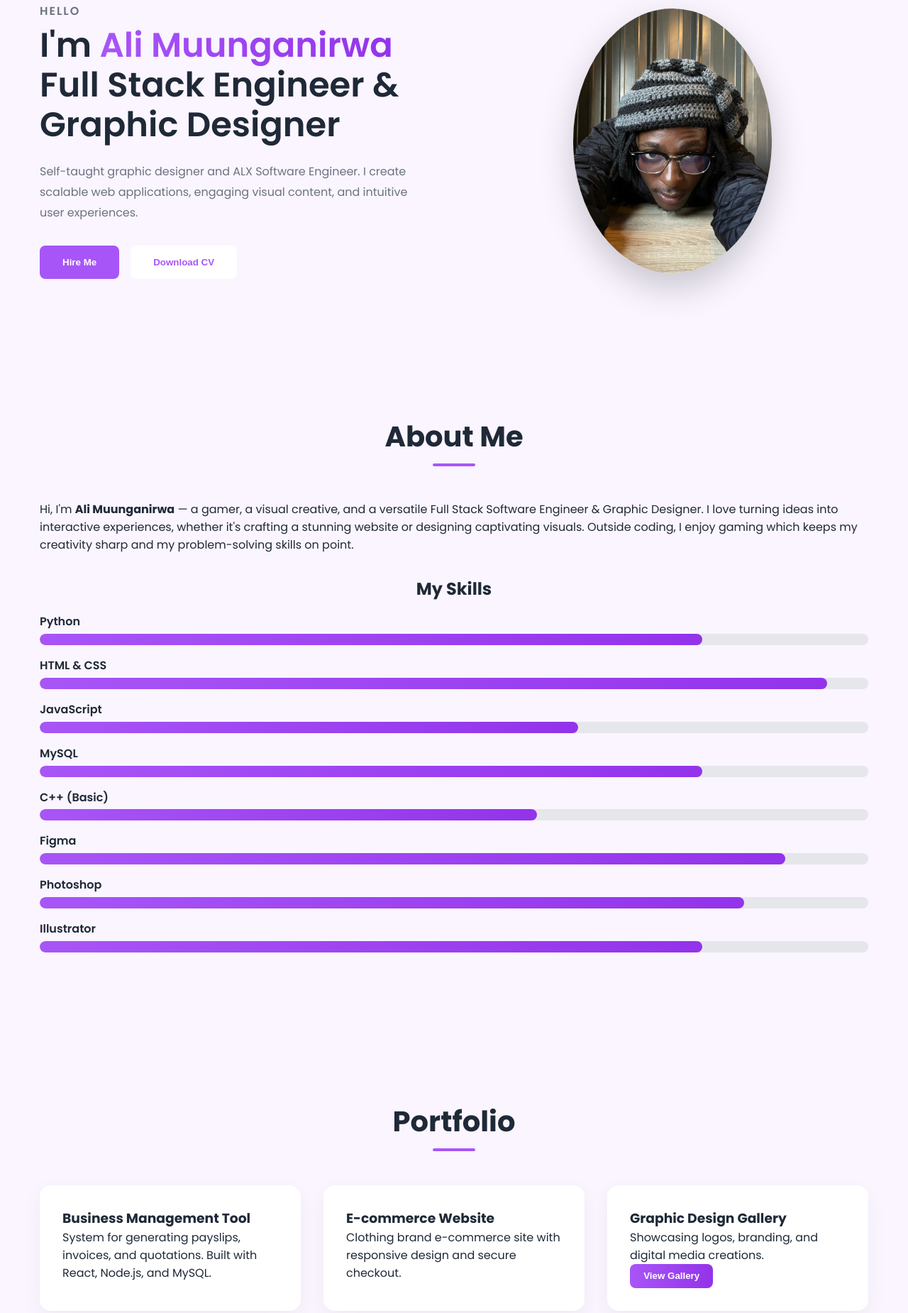
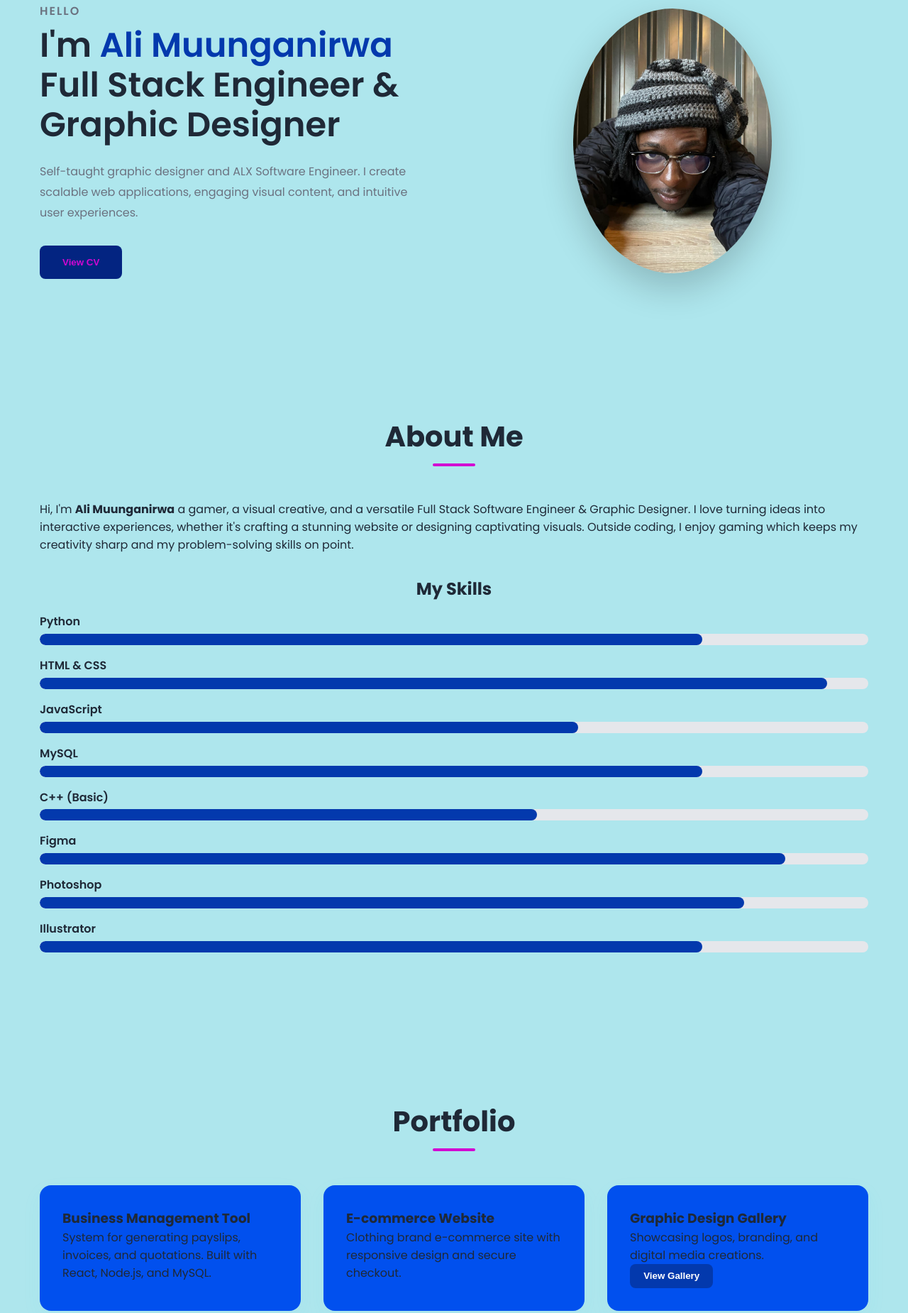
Before and after one commit to AliMuuga/Myportfolio, a plain HTML site: page index.html in a window 1280 px wide. Shown: the part 93-1943 px from the top of the page at 71% size. Drawn offline with nearby package versions, Linux system fonts and the light colour scheme.

Commit message:
wE ARE DONE

```diff
--- a/index.html
+++ b/index.html
@@ -19,12 +19,14 @@
           Self-taught graphic designer and ALX Software Engineer. I create scalable web applications, engaging visual content, and intuitive user experiences.
         </p>
         <div class="action__btns">
-          <!-- Hire Me button redirects directly to email -->
-          <button class="hire__me" onclick="window.location.href='mailto:alithareaper@gmail.com'">Hire Me</button>
-
           <!-- Download CV button -->
           <!-- Replace 'assets/Ali_Muunganirwa_CV.pdf' with the path to your actual CV PDF -->
-          <button class="download__cv" onclick="window.open('assets/Ali_Muunganirwa_CV.pdf')">Download CV</button>
+         <!-- Opens CV in a new browser tab -->
+<button class="download__cv" onclick="window.open('assets/Ali_Muunga_CV.pdf', '_blank')">
+  View CV
+</button>
+
+
         </div>
       </div>
       <div class="image">
@@ -37,7 +39,9 @@
 <section id="about" class="section">
   <h2>About Me</h2>
   <p>
-    Hi, I'm <strong>Ali Muunganirwa</strong> — a gamer, a visual creative, and a versatile Full Stack Software Engineer & Graphic Designer. I love turning ideas into interactive experiences, whether it's crafting a stunning website or designing captivating visuals. Outside coding, I enjoy gaming which keeps my creativity sharp and my problem-solving skills on point.
+    Hi, I'm <strong>Ali Muunganirwa</strong> a gamer, a visual creative, and a versatile Full Stack Software Engineer & Graphic Designer.
+    I love turning ideas into interactive experiences, whether it's crafting a stunning website or designing captivating visuals. Outside coding,
+    I enjoy gaming which keeps my creativity sharp and my problem-solving skills on point.
   </p>
 
   <div class="skills">
@@ -130,13 +134,13 @@
   <ul>
     <li>
       <!-- Replace the PDF link with your actual ALX certificate PDF -->
-      <a href="assets/ALX_Software_Engineering_Certificate.pdf" target="_blank">
+      <a href="assets/SE Certificate.pdf" target="_blank">
         Certificate in Software Engineering & Full Stack Development – ALX (2023 – 2025)
       </a>
     </li>
     <li>
       <!-- Replace the PDF link with your actual IT Varsity certificate PDF -->
-      <a href="assets/IT_Varsity_Full_Stack_Certificate.pdf" target="_blank">
+      <a href="assets/Webstack.pdf" target="_blank">
         Full Stack Web Development Certificate – IT Varsity (2025)
       </a>
     </li>
--- a/styles.css
+++ b/styles.css
@@ -2,12 +2,12 @@
 
 /* Root colors */
 :root {
-  --primary-color: #a855f7;
-  --primary-gradient: linear-gradient(90deg, #a855f7, #9333ea);
-  --secondary-color: #ca8a04;
+  --primary-color: #d207d2;
+  --primary-gradient: linear-gradient(90deg, #0339ad, #0339ad);
+  --secondary-color: #ca0404;
   --text-dark: #1f2937;
   --text-light: #6b7280;
-  --extra-light: #faf5ff;
+  --extra-light: #a6e4ece8;
   --max-width: 1200px;
   --transition-speed: 0.4s;
 }
@@ -110,25 +110,25 @@ h2::after {
 
 .hire__me {
   background: var(--primary-color);
-  color: #fff;
+  color: #0059ff;
 }
 
 .hire__me:hover {
   transform: translateY(-5px);
-  box-shadow: 0 10px 20px rgba(168, 85, 247, 0.4);
+  box-shadow: 0 10px 20px rgba(0, 11, 216, 0.916);
 }
 
 .download__cv {
-  background: #fff;
+  background: #032481;
   border: 2px solid var(--primary-color);
   color: var(--primary-color);
 }
 
 .download__cv:hover {
   background: var(--primary-color);
-  color: #fff;
+  color: #73e9fc;
   transform: translateY(-5px);
-  box-shadow: 0 10px 20px rgba(168, 85, 247, 0.4);
+  box-shadow: 0 10px 20px rgba(4, 170, 189, 0.4);
 }
 
 /* Hero Image */
@@ -159,10 +159,10 @@ h2::after {
 }
 
 .portfolio__item, #education ul li {
-  background: #fff;
+  background: #0150ee;
   border-radius: 16px;
   padding: 2rem;
-  box-shadow: 0 10px 30px rgba(0,0,0,0.05);
+  box-shadow: 0 10px 30px rgba(51, 210, 242, 0.05);
   transition: transform var(--transition-speed), box-shadow var(--transition-speed);
 }
 
@@ -185,7 +185,7 @@ h2::after {
 
 .gallery__btn:hover {
   transform: translateY(-5px);
-  box-shadow: 0 10px 20px rgba(168,85,247,0.5);
+  box-shadow: 0 10px 20px rgba(47, 203, 223, 0.99);
 }
 
 /* Education Links */
@@ -196,7 +196,7 @@ h2::after {
 }
 
 #education ul li a:hover {
-  color: #9333ea;
+  color: #33d2ea;
   text-decoration: underline;
 }
 
@@ -208,7 +208,7 @@ h2::after {
 }
 
 #contact a:hover {
-  color: #9333ea;
+  color: #33eaea;
   text-decoration: underline;
 }
 
```
Also changed, not shown: 4 other files.
